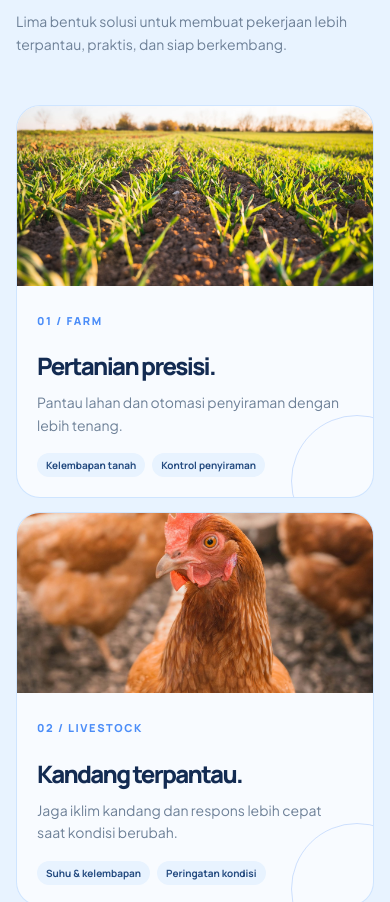
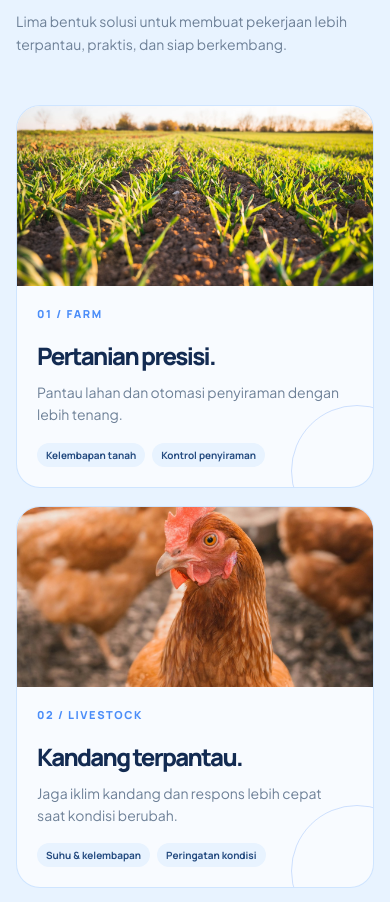
Before and after one commit to andy8383/kirava.id, a website: page index.html in a window 390 px wide. Shown: the part 1211-2113 px from the top of the page. Drawn offline with Linux system fonts and the light colour scheme.

Commit message:
Improve responsive solution photo gallery

```diff
--- a/styles/home-v2.css
+++ b/styles/home-v2.css
@@ -58,6 +58,29 @@ footer { padding:27px 0; background:var(--blue-950); color:#9ab0ca; font-size:12
 @media (max-width:900px) { .neural-visual { min-height:400px; } }
 @media (max-width:680px) { .neural-visual { min-height:335px; transform:scale(.82); margin:-18px 0; } .neural-icon { width:57px; height:57px; border-radius:17px; } .neural-icon svg { width:27px; height:27px; } .neural-core { width:92px; height:92px; font-size:30px; } }
 
+/* Solution gallery layout */
+.solution-grid { grid-template-columns:repeat(3,minmax(0,1fr)); align-items:stretch; }
+.solution-card, .solution-card:nth-child(4), .solution-card:nth-child(5) { grid-column:auto; }
+.solution-photo { height:210px; aspect-ratio:16 / 10; }
+.solution-content { min-height:235px; display:flex; flex-direction:column; }
+.solution-content p { flex:1; }
+.solution-card:nth-child(1) .solution-photo img { object-position:center; }
+.solution-card:nth-child(2) .solution-photo img { object-position:center 42%; }
+.solution-card:nth-child(3) .solution-photo img { object-position:center; }
+.solution-card:nth-child(4) .solution-photo img { object-position:center 38%; }
+.solution-card:nth-child(5) .solution-photo img { object-position:center; }
+
+@media (min-width:681px) and (max-width:1000px) {
+	.solution-grid { grid-template-columns:repeat(2,minmax(0,1fr)); gap:16px; }
+	.solution-photo { height:190px; }
+}
+
+@media (max-width:680px) {
+	.solution-grid { grid-template-columns:1fr; gap:18px; }
+	.solution-photo { height:200px; }
+	.solution-content { min-height:0; }
+}
+
 /* Detailed solution cards */
 .solution-card { display:flex; flex-direction:column; padding:0; min-height:0; }
 .solution-photo { height:190px; overflow:hidden; background:var(--ice); }
```
